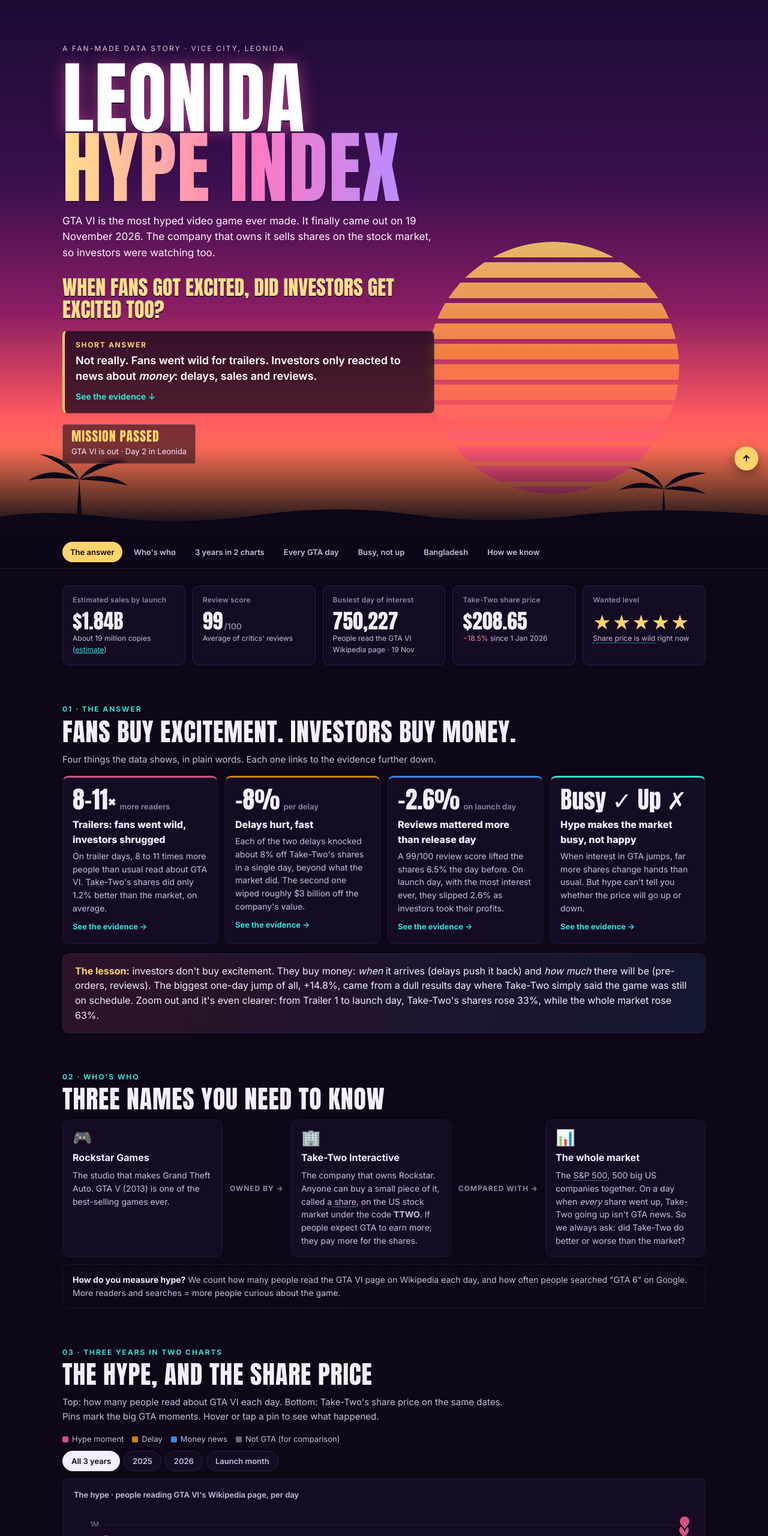
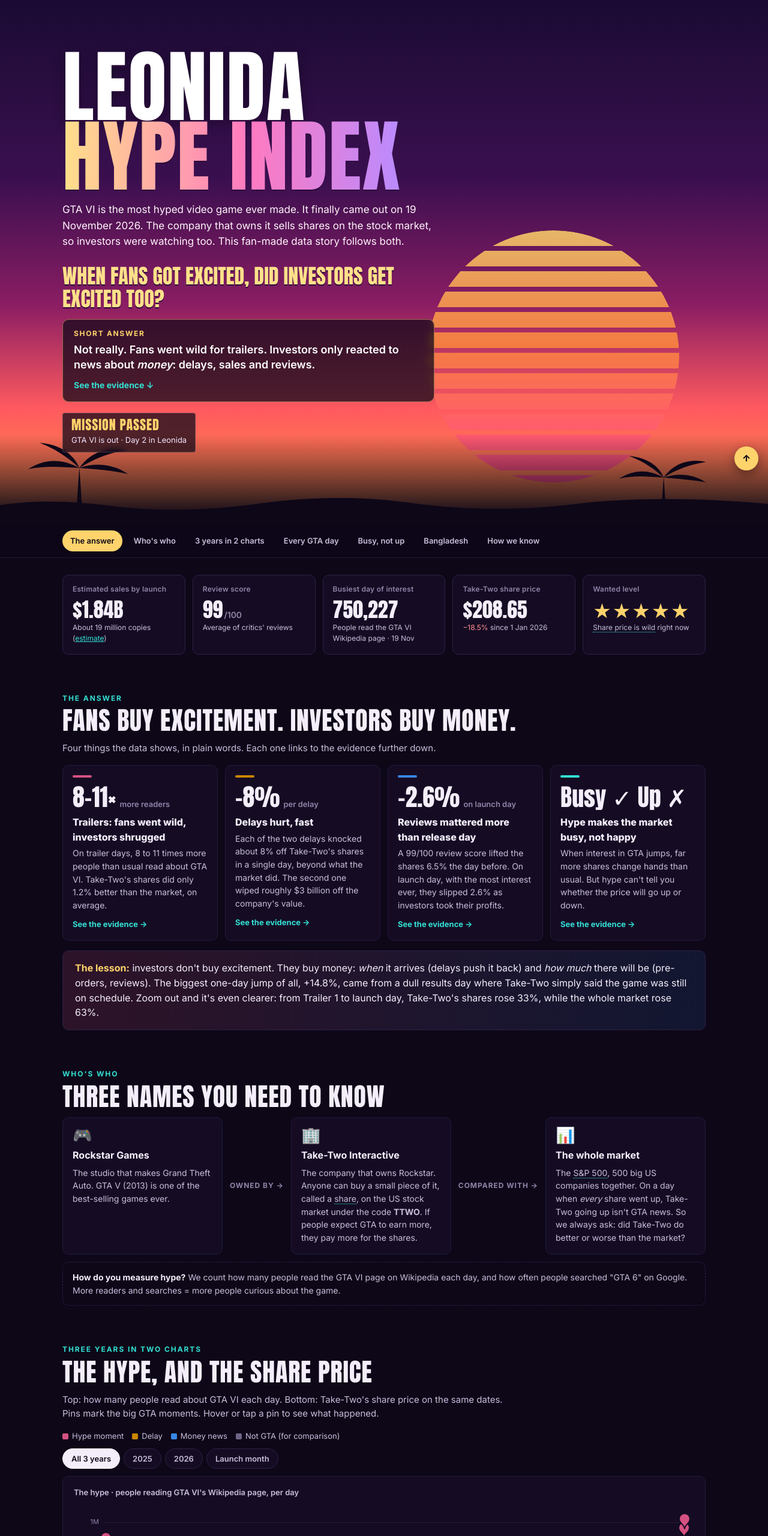
Before and after one commit to ZubayerOjhor/leonida-hype-index, a plain HTML site: page dashboard/index.html in a window 1280 px wide. Shown: the top 2560 px of the page at 60% size. Drawn offline with nearby package versions, Linux system fonts and the light colour scheme.

Commit message:
Design polish: no side-tab or border accents, calmer hero, 2-column answer cards on tablets

```diff
--- a/dashboard/index.html
+++ b/dashboard/index.html
@@ -20,10 +20,9 @@
   <div class="sun" aria-hidden="true"></div>
   <div class="palms" aria-hidden="true"></div>
   <div class="hero-inner">
-    <div class="kicker">A fan-made data story · Vice City, Leonida</div>
     <h1>Leonida<br><span>Hype Index</span></h1>
     <p class="lede">GTA VI is the most hyped video game ever made. It finally came out on 19 November 2026.
-      The company that owns it sells shares on the stock market, so investors were watching too.</p>
+      The company that owns it sells shares on the stock market, so investors were watching too. This fan-made data story follows both.</p>
     <p class="question">When fans got excited, did investors get excited too?</p>
     <div class="verdict">
       <div class="verdict-label">Short answer</div>
@@ -53,7 +52,7 @@
   <section class="tiles" id="tiles" aria-label="Headline numbers"></section>
 
   <section class="block" id="answer">
-    <div class="eyebrow">01 · The answer</div>
+    <div class="eyebrow">The answer</div>
     <h2>Fans buy excitement. Investors buy money.</h2>
     <p class="note">Four things the data shows, in plain words. Each one links to the evidence further down.</p>
     <div class="findings four" id="findings"></div>
@@ -61,7 +60,7 @@
   </section>
 
   <section class="block" id="who">
-    <div class="eyebrow">02 · Who's who</div>
+    <div class="eyebrow">Who's who</div>
     <h2>Three names you need to know</h2>
     <div class="who">
       <div class="who-card">
@@ -91,7 +90,7 @@
   </section>
 
   <section class="block" id="timeline">
-    <div class="eyebrow">03 · Three years in two charts</div>
+    <div class="eyebrow">Three years in two charts</div>
     <h2>The hype, and the share price</h2>
     <p class="note">Top: how many people read about GTA VI each day. Bottom: Take-Two's share price on the same dates.
       Pins mark the big GTA moments. Hover or tap a pin to see what happened.</p>
@@ -109,7 +108,7 @@
   </section>
 
   <section class="block" id="days">
-    <div class="eyebrow">04 · Every GTA day</div>
+    <div class="eyebrow">Every GTA day</div>
     <h2>What each big moment did to the shares</h2>
     <p class="note">For every big GTA day: how much better (+) or worse (−) Take-Two's shares did than the whole market that day.
       A bar near zero means investors didn't care.</p>
@@ -130,7 +129,7 @@
   </section>
 
   <section class="block" id="busy">
-    <div class="eyebrow">05 · Busy, not up</div>
+    <div class="eyebrow">Busy, not up</div>
     <h2>Hype makes the market busy, not happy</h2>
     <p class="note">Looking at all 740+ trading days, not just the big ones: when interest in GTA jumps, do the shares go up?</p>
     <div class="meters" id="meters"></div>
@@ -150,7 +149,7 @@
   </section>
 
   <section class="block" id="bangladesh">
-    <div class="eyebrow">06 · Bangladesh</div>
+    <div class="eyebrow">Bangladesh</div>
     <h2>Bangladesh vs the world</h2>
     <p class="note">Google searches for "GTA 6", week by week. Each line is scaled so its own busiest week = 100.
       That lets us compare <em>when</em> people got excited, not how many people there are.</p>
@@ -162,7 +161,7 @@
   </section>
 
   <section class="block method" id="how">
-    <div class="eyebrow">07 · How we know</div>
+    <div class="eyebrow">How we know</div>
     <h2>Where the numbers come from</h2>
     <div class="cols">
       <div>
--- a/dashboard/styles.css
+++ b/dashboard/styles.css
@@ -69,7 +69,7 @@ h1 {
   font-size: clamp(56px, 11vw, 132px); line-height: .88; margin: 14px 0 18px;
   letter-spacing: .01em; text-transform: uppercase;
   color: #fff;
-  text-shadow: 0 2px 0 #2a0a3a, 0 0 28px rgba(255, 90, 168, .55);
+  text-shadow: 0 3px 0 #2a0a3a, 0 6px 18px rgba(0, 0, 0, .35);
 }
 h1 span {
   background: linear-gradient(90deg, #ffe08a, #ff7ac0 55%, #b98bff);
@@ -80,7 +80,7 @@ h1 span {
 .lede { max-width: 620px; font-size: 17px; color: #fff3fa; margin: 0 0 26px; }
 .mission {
   display: inline-block; padding: 10px 18px 12px; border-radius: 4px;
-  background: rgba(13, 7, 24, .55); backdrop-filter: blur(4px);
+  background: rgba(13, 7, 24, .72); backdrop-filter: blur(4px);
   border: 1px solid rgba(255, 255, 255, .18);
 }
 .mission-title {
@@ -136,8 +136,8 @@ h3 { font-size: 14px; margin: 0 0 8px; color: var(--text); }
 .two + .findings { margin-top: 16px; }
 .finding {
   background: var(--surface); border: 1px solid var(--line-soft); border-radius: 10px; padding: 16px;
-  border-top: 3px solid var(--accent, var(--neon-pink));
 }
+.finding::before { content: ""; display: block; width: 32px; height: 4px; border-radius: 2px; background: var(--accent, var(--neon-pink)); margin-bottom: 12px; }
 .finding .big { font-family: var(--display); font-size: 40px; line-height: 1; }
 .finding .what { font-weight: 700; margin: 8px 0 4px; }
 .finding p { margin: 0; color: var(--text-2); font-size: 14px; }
@@ -157,7 +157,7 @@ h3 { font-size: 14px; margin: 0 0 8px; color: var(--text); }
 .legend i { display: inline-block; width: 10px; height: 10px; border-radius: 2px; margin-right: 6px; vertical-align: -1px; }
 
 /* ---------- table ---------- */
-.table-wrap { overflow-x: auto; border: 1px solid var(--line-soft); border-radius: 10px; background: var(--surface); }
+.table-wrap { overflow-x: auto; border: 1px solid var(--line-soft); border-radius: 10px; background: var(--surface); padding: 6px 8px; }
 table.events { width: 100%; border-collapse: collapse; font-size: 14px; min-width: 640px; }
 .events th, .events td { padding: 10px 14px; text-align: left; border-bottom: 1px solid var(--line-soft); vertical-align: top; }
 .events th { font-size: 12px; color: var(--muted); font-weight: 600; background: var(--surface-2); }
@@ -197,7 +197,7 @@ table.events { width: 100%; border-collapse: collapse; font-size: 14px; min-widt
   .chart.tall { height: 300px; }
 }
 @media (prefers-reduced-motion: no-preference) {
-  .mission { animation: pop .7s cubic-bezier(.2, .9, .3, 1.2) .3s both; }
+  .mission { animation: pop .6s cubic-bezier(.25, 1, .5, 1) .3s both; }
   @keyframes pop { from { transform: scale(.85); opacity: 0; } to { transform: none; opacity: 1; } }
 }
 
@@ -211,7 +211,7 @@ section[id] { scroll-margin-top: 64px; }
 }
 .verdict {
   max-width: 620px; background: rgba(13, 7, 24, .72); backdrop-filter: blur(6px);
-  border: 1px solid rgba(255, 255, 255, .16); border-left: 4px solid #ffd36b; border-radius: 8px;
+  border: 1px solid rgba(255, 211, 107, .45); border-radius: 10px;
   padding: 14px 18px 16px; margin-bottom: 18px;
 }
 .verdict-label { font-size: 12px; font-weight: 700; letter-spacing: .14em; text-transform: uppercase; color: #ffd36b; }
@@ -320,3 +320,6 @@ details.nerd .cols { padding: 16px; }
   .term::after { max-width: 220px; }
 }
 .tile .value small { font-family: Inter, sans-serif; font-size: 14px; font-weight: 600; color: var(--muted); margin-left: 2px; }
+@media (max-width: 1100px) and (min-width: 561px) {
+  .findings.four { grid-template-columns: 1fr 1fr; }
+}
```
